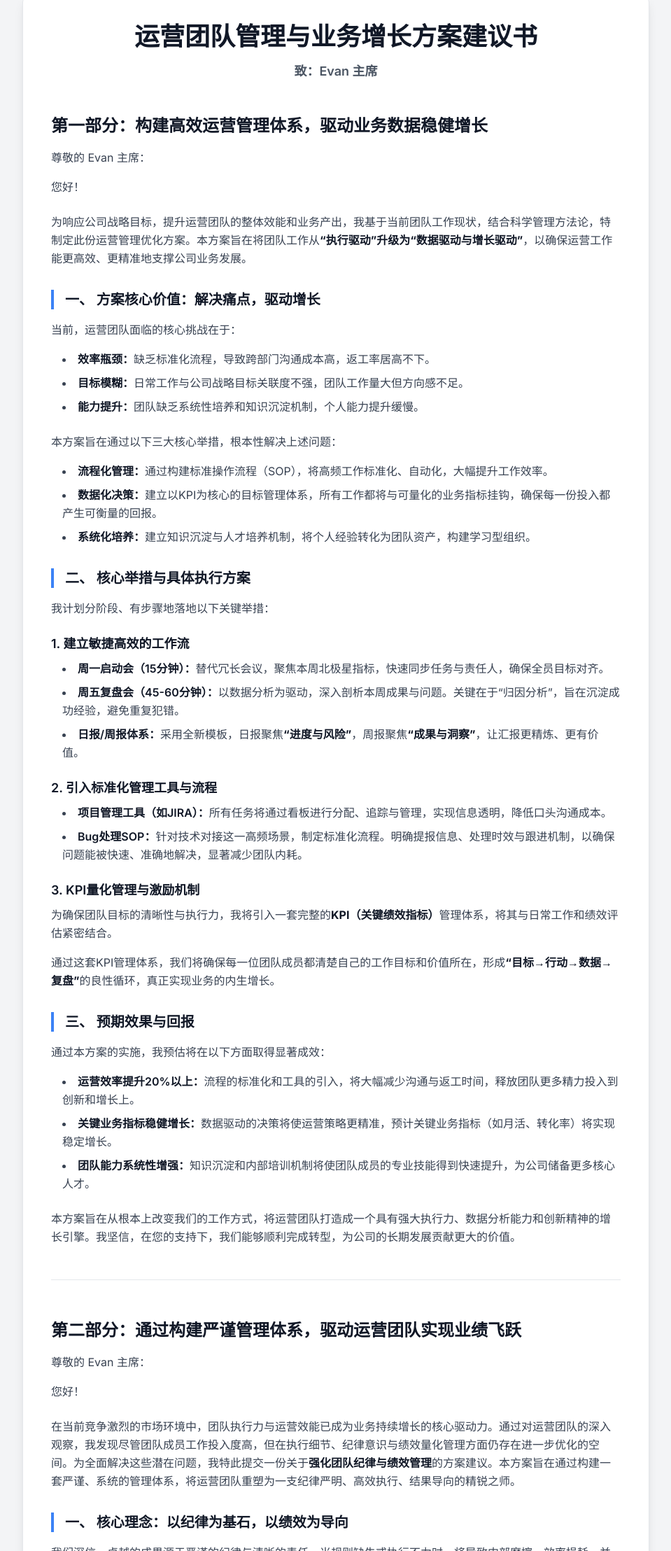
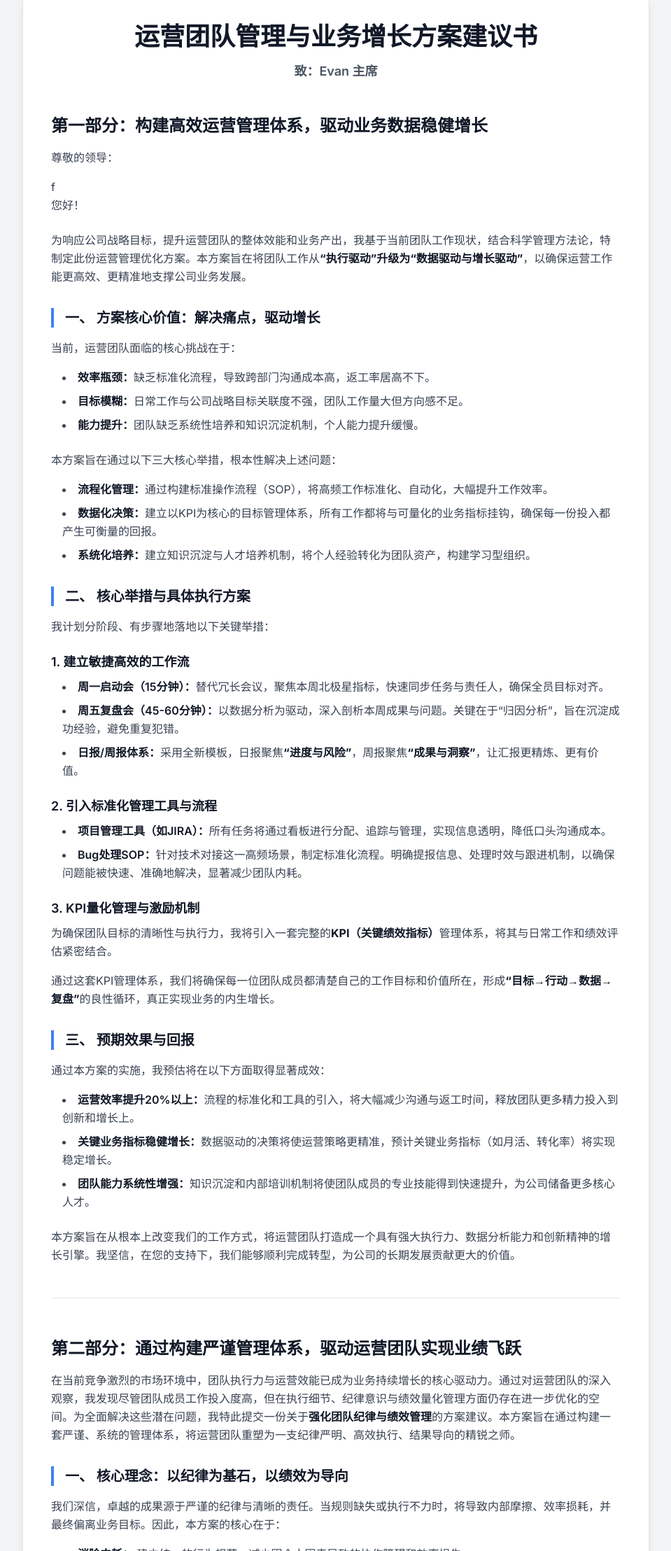
Before and after one commit to rich19970523/XM, a plain HTML site: page index.html in a window 1280 px wide. Shown: the part 73-2289 px from the top of the page at 70% size, without its empty margins (160-1119 px from the left). Drawn offline with nearby package versions, Linux system fonts and the light colour scheme.

Commit message:
Update index.html

```diff
--- a/index.html
+++ b/index.html
@@ -33,7 +33,7 @@
             <h2 class="text-xl md:text-2xl font-bold text-gray-900 mb-4">第一部分：构建高效运营管理体系，驱动业务数据稳健增长</h2>
 
             <main class="text-gray-700 leading-relaxed">
-                <p class="mb-4">尊敬的 Evan 主席：</p>
+                <p class="mb-4">尊敬的领导：</p>f
                 <p class="mb-6">您好！</p>
                 <p class="mb-6">为响应公司战略目标，提升运营团队的整体效能和业务产出，我基于当前团队工作现状，结合科学管理方法论，特制定此份运营管理优化方案。本方案旨在将团队工作从<strong class="font-bold text-gray-900">“执行驱动”升级为“数据驱动与增长驱动”</strong>，以确保运营工作能更高效、更精准地支撑公司业务发展。</p>
 
@@ -88,8 +88,6 @@
             <h2 class="text-xl md:text-2xl font-bold text-gray-900 mb-4">第二部分：通过构建严谨管理体系，驱动运营团队实现业绩飞跃</h2>
 
             <main class="text-gray-700 leading-relaxed">
-                <p class="mb-4">尊敬的 Evan 主席：</p>
-                <p class="mb-6">您好！</p>
                 <p class="mb-6">在当前竞争激烈的市场环境中，团队执行力与运营效能已成为业务持续增长的核心驱动力。通过对运营团队的深入观察，我发现尽管团队成员工作投入度高，但在执行细节、纪律意识与绩效量化管理方面仍存在进一步优化的空间。为全面解决这些潜在问题，我特此提交一份关于<strong class="font-bold text-gray-900">强化团队纪律与绩效管理</strong>的方案建议。本方案旨在通过构建一套严谨、系统的管理体系，将运营团队重塑为一支纪律严明、高效执行、结果导向的精锐之师。</p>
 
                 <h3 class="text-xl font-bold text-gray-900 mt-8 mb-4 border-l-4 border-blue-500 pl-4">一、 核心理念：以纪律为基石，以绩效为导向</h3>
```
